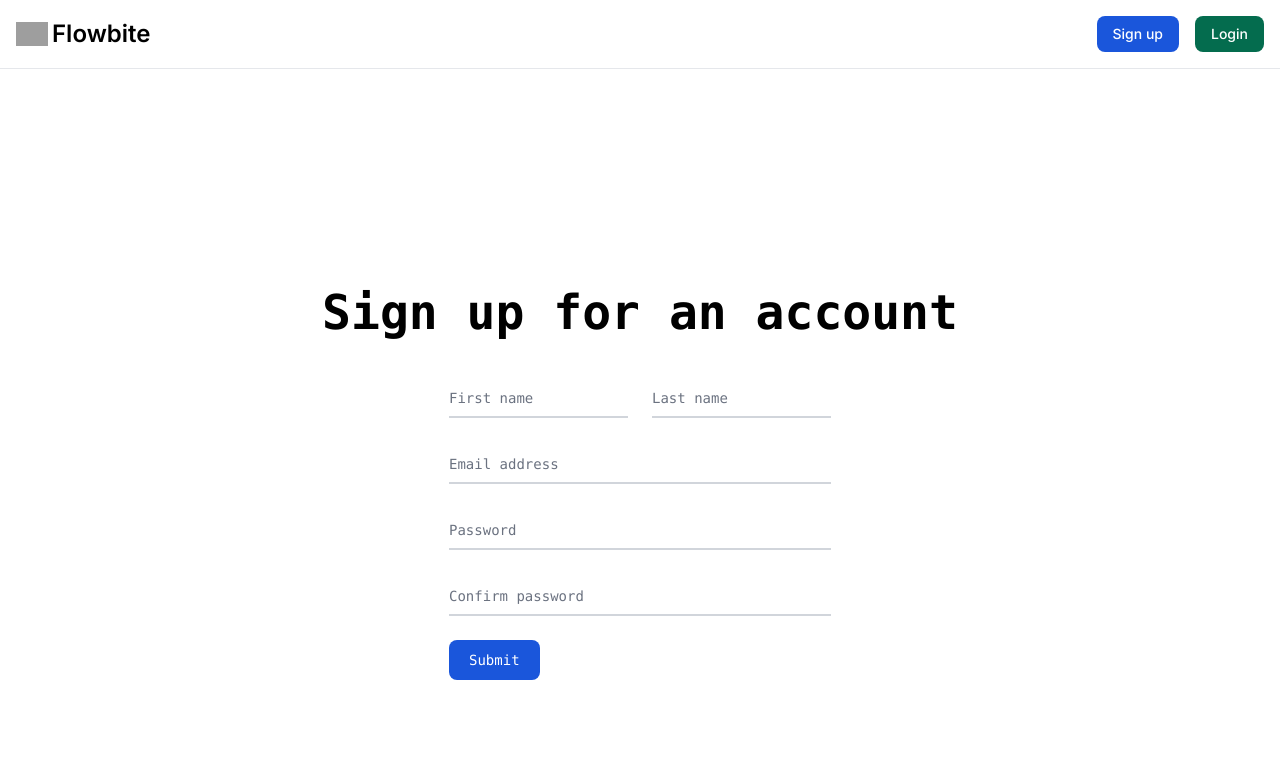
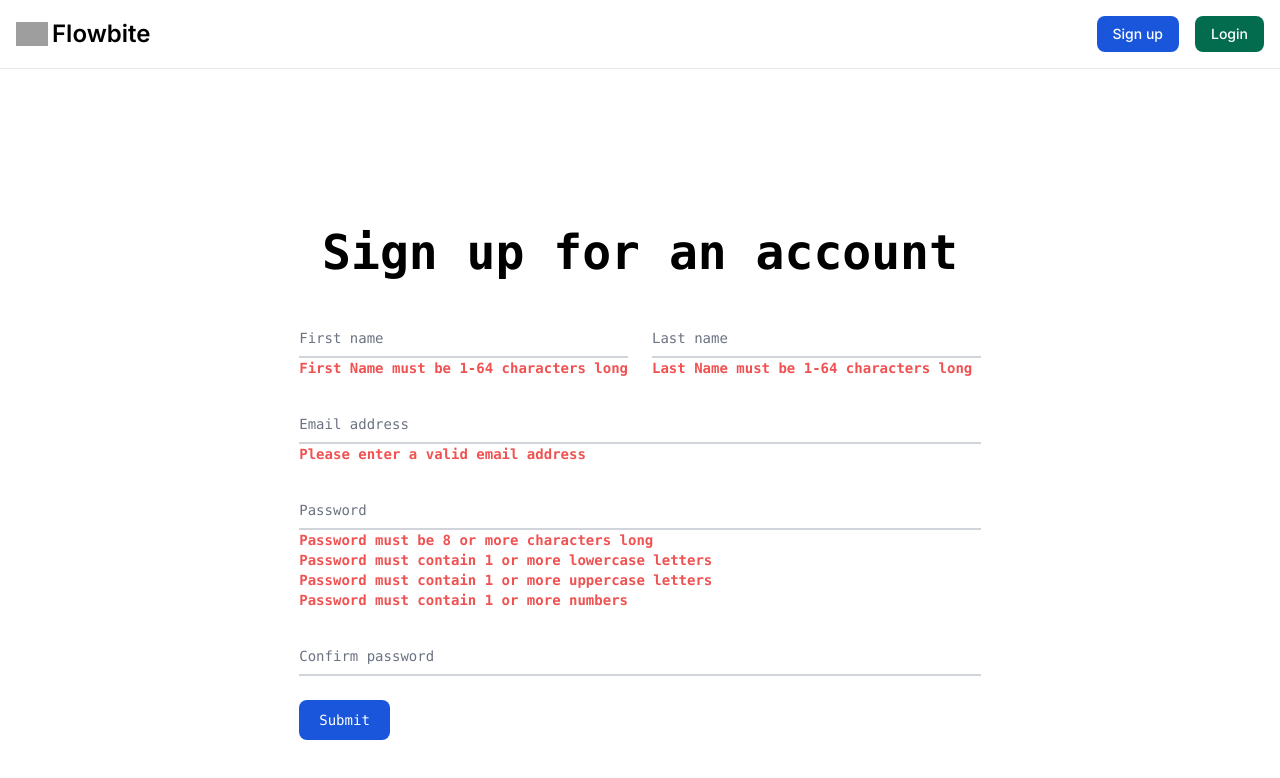
Before and after one commit to TonyLiu0226/next-entries-client, a Next.js app: page /signup in a window 1280 px wide. Shown: the top 778 px of the page. Built offline with nearby package versions, Linux system fonts and the light colour scheme; grey boxes are pictures that could not be loaded.

Commit message:
login and signup setup working

```diff
--- a/app/layout.tsx
+++ b/app/layout.tsx
@@ -3,13 +3,14 @@ import { Inter } from 'next/font/google'
 import React from 'react'
 import Navbar from 'flowbite-react'
 import NavMenu from '../components/Navbar'
-import {Firebase} from '../firebase/firebase'
+import Firebase from '../firebase/firebase'
+import { createUserWithEmailAndPassword, getAuth } from "firebase/auth";
 
 const inter = Inter({ subsets: ['latin'] })
 
 //initialize firebase
 try {
-  const fb = Firebase();
+  const fb = Firebase;
   console.log(fb);
 }
 catch (e) {
--- a/components/Login.tsx
+++ b/components/Login.tsx
@@ -1,22 +1,59 @@
+'use client'
+
 import React from 'react'
+import { useState, useEffect } from 'react'
 import Form from 'flowbite-react'
+import Firebase from '../firebase/firebase';
+import { signInWithEmailAndPassword, getAuth } from "firebase/auth";
 
+const auth = getAuth(Firebase)
 const Login = () => {
+
+  //form fields
+  const [email, setEmail] = useState<string>("")
+  const [password, setPassword] = useState<string>("")
+
+  //error flags
+  const [loginError, setLoginError] = useState(false)
+
+  //functions to update fields on change
+  const changeEmail = (e: any) => {
+    setEmail(e.target.value)
+  }
+
+  const changePassword = (e:any) => {
+    setPassword(e.target.value)
+  }
+
+  //queries our firebase authentication service to login the user
+  const login = async() => {
+    try {
+      const result = await signInWithEmailAndPassword(auth, email, password)
+      console.log(result)
+      setLoginError(false)
+    }
+    catch (e) {
+      console.log(e)
+      setLoginError(true)
+    }
+  }
+
   return(
     <div className="px-20 z-0 w-full min-h-screen min-w-screen items-center flex-col justify-center align-center font-mono text-sm lg:flex">
         <h1 className="font-mono font-bold text-5xl mt-10 mb-5">Log in</h1>
     <div className="max-w-5xl pt-5 px-5">
     <form>
   <div className="relative z-0 w-full min-w-5xl mb-6 group">
-      <input type="email" name="floating_email" id="floating_email" className="block py-2.5 px-0 w-full text-sm text-gray-900 bg-transparent border-0 border-b-2 border-gray-300 appearance-none dark:text-white dark:border-gray-600 dark:focus:border-blue-500 focus:outline-none focus:ring-0 focus:border-blue-600 peer" placeholder=" " required />
+      <input type="email" name="floating_email" id="floating_email" className="block py-2.5 px-0 w-full text-sm text-gray-900 bg-transparent border-0 border-b-2 border-gray-300 appearance-none dark:text-white dark:border-gray-600 dark:focus:border-blue-500 focus:outline-none focus:ring-0 focus:border-blue-600 peer" placeholder=" " value={email} onChange={changeEmail} required />
       <label className="peer-focus:font-medium absolute text-sm text-gray-500 dark:text-gray-400 duration-300 transform -translate-y-6 scale-75 top-3 -z-10 origin-[0] peer-focus:left-0 peer-focus:text-blue-600 peer-focus:dark:text-blue-500 peer-placeholder-shown:scale-100 peer-placeholder-shown:translate-y-0 peer-focus:scale-75 peer-focus:-translate-y-6">Email address</label>
   </div>
   <div className="relative z-0 w-full min-w-5xl mb-6 group">
-      <input type="password" name="floating_password" id="floating_password" className="block py-2.5 px-0 w-full text-sm text-gray-900 bg-transparent border-0 border-b-2 border-gray-300 appearance-none dark:text-white dark:border-gray-600 dark:focus:border-blue-500 focus:outline-none focus:ring-0 focus:border-blue-600 peer" placeholder=" " required />
+      <input type="password" name="floating_password" id="floating_password" className="block py-2.5 px-0 w-full text-sm text-gray-900 bg-transparent border-0 border-b-2 border-gray-300 appearance-none dark:text-white dark:border-gray-600 dark:focus:border-blue-500 focus:outline-none focus:ring-0 focus:border-blue-600 peer" placeholder=" " value={password} onChange={changePassword} required />
       <label className="peer-focus:font-medium absolute text-sm text-gray-500 dark:text-gray-400 duration-300 transform -translate-y-6 scale-75 top-3 -z-10 origin-[0] peer-focus:left-0 peer-focus:text-blue-600 peer-focus:dark:text-blue-500 peer-placeholder-shown:scale-100 peer-placeholder-shown:translate-y-0 peer-focus:scale-75 peer-focus:-translate-y-6">Password</label>
   </div>
-  <button type="submit" className="text-white bg-blue-700 hover:bg-blue-800 focus:ring-4 focus:outline-none focus:ring-blue-300 font-medium rounded-lg text-sm w-full sm:w-auto px-5 py-2.5 text-center dark:bg-blue-600 dark:hover:bg-blue-700 dark:focus:ring-blue-800">Submit</button>
 </form>
+  <button type="submit" className="text-white bg-blue-700 hover:bg-blue-800 focus:ring-4 focus:outline-none focus:ring-blue-300 font-medium rounded-lg text-sm w-full sm:w-auto px-5 py-2.5 text-center dark:bg-blue-600 dark:hover:bg-blue-700 dark:focus:ring-blue-800" onClick={login}>Submit</button>
+    {loginError && <h3 className="font-mono font-bold text-2xl text-red-500">LOGIN ERROR: Email and/or password is not correct</h3>}
 </div>
 </div>
   )
--- a/components/Signup.tsx
+++ b/components/Signup.tsx
@@ -1,7 +1,99 @@
+'use client'
+
 import React from 'react'
+import { useState, useEffect } from 'react'
 import Form from 'flowbite-react'
+import Firebase from '../firebase/firebase';
+import { createUserWithEmailAndPassword, getAuth } from "firebase/auth";
+
+//initializes firebase auth instance
+const auth = getAuth(Firebase)
 
 const Signup = () => {
+  //form fields
+  let [firstName, setFirstName] = useState<string>("")
+  let [lastName, setLastName] = useState<string>("")
+  let [email, setEmail] = useState<string>("")
+  let [password1, setPassword1] = useState<string>("")
+  let [password2, setPassword2] = useState<string>("")
+
+  //error flags
+  let [errors, setErrors] = useState<string[]>([])
+  let [submitError, setSubmitError] = useState<boolean>(false)
+
+  //functions to change field values
+  const changeFirstName = (e: any) => {
+    setFirstName(e.target.value);
+  }
+
+  const changeLastName = (e: any) => {
+    setLastName(e.target.value);
+  }
+
+  const changeEmail = (e: any) => {
+    setEmail(e.target.value);
+  }
+
+  const changePassword1 = (e: any) => {
+    setPassword1(e.target.value);
+  }
+
+  const changePassword2 = (e: any) => {
+    setPassword2(e.target.value);
+  }
+
+  //validation logic to ensure all fields are valid
+  const validateFields = useEffect(()=> {
+    let newErrors : string[] = []
+    if (firstName.length < 1 || firstName.length > 64) {
+      newErrors.push("firstName")
+    }
+    if (lastName.length < 1 || lastName.length > 64) {
+      newErrors.push("lastName")
+    }
+    if (email.length < 5 || email.length > 256 || !((/[a-z0-9]+@[a-z]+\.[a-z]{2,5}/).test(email))) {
+      newErrors.push("email")
+    }
+    if (password1.length < 8) {
+      newErrors.push("passwordTooShort")
+    }
+    if (!((/[a-z]/).test(password1))) {
+      newErrors.push("noLowercase")
+    }
+    if (!((/[A-Z]/).test(password1))) {
+      newErrors.push("noUppercase")
+    }
+    if (!((/[0-9]/).test(password1))) {
+      newErrors.push("noNumber")
+    }
+    if (password1 != password2) {
+      newErrors.push("passwordsNotMatching")
+    }
+    console.log(newErrors)
+    setErrors(newErrors)
+  }, [firstName, lastName, email, password1, password2])
+
+  //signs up and creates the account
+  const signup = async() => {
+    //verifies that all fields are filled out correctly
+    if (errors.length) {
+      console.error("failed to submit")
+      setSubmitError(true)
+    }
+    else {
+      //in the future, save the user's name along with its UID to the main database
+      try {
+        let result = await createUserWithEmailAndPassword(auth, email, password1)
+        console.log(result)
+        setSubmitError(false)
+      }
+      catch (e) {
+        console.error(e)
+        setSubmitError(true)
+      }
+    }
+  }
+
   return(
     <div className="px-20 z-0 w-full min-h-screen min-w-screen items-center flex-col justify-center align-center font-mono text-sm lg:flex">
         <h1 className="font-mono font-bold text-5xl mt-10 mb-5">Sign up for an account</h1>
@@ -9,28 +101,48 @@ const Signup = () => {
     <form>
   <div className="grid md:grid-cols-2 md:gap-6">
     <div className="relative z-0 w-full mb-6 group">
-        <input type="text" name="floating_first_name" id="floating_first_name" className="block py-2.5 px-0 w-full text-sm text-gray-900 bg-transparent border-0 border-b-2 border-gray-300 appearance-none dark:text-white dark:border-gray-600 dark:focus:border-blue-500 focus:outline-none focus:ring-0 focus:border-blue-600 peer" placeholder=" " required />
+        <input type="text" name="floating_first_name" id="floating_first_name" className="block py-2.5 px-0 w-full text-sm text-gray-900 bg-transparent border-0 border-b-2 border-gray-300 appearance-none dark:text-white dark:border-gray-600 dark:focus:border-blue-500 focus:outline-none focus:ring-0 focus:border-blue-600 peer" placeholder=" " value={firstName} onChange={changeFirstName} required />
         <label className="peer-focus:font-medium absolute text-sm text-gray-500 dark:text-gray-400 duration-300 transform -translate-y-6 scale-75 top-3 -z-10 origin-[0] peer-focus:left-0 peer-focus:text-blue-600 peer-focus:dark:text-blue-500 peer-placeholder-shown:scale-100 peer-placeholder-shown:translate-y-0 peer-focus:scale-75 peer-focus:-translate-y-6">First name</label>
+        {errors.includes("firstName") &&
+        <h3 className="font-mono font-bold text-sm text-red-500">First Name must be 1-64 characters long</h3>}
     </div>
+
     <div className="relative z-0 w-full mb-6 group">
-        <input type="text" name="floating_last_name" id="floating_last_name" className="block py-2.5 px-0 w-full text-sm text-gray-900 bg-transparent border-0 border-b-2 border-gray-300 appearance-none dark:text-white dark:border-gray-600 dark:focus:border-blue-500 focus:outline-none focus:ring-0 focus:border-blue-600 peer" placeholder=" " required />
+        <input type="text" name="floating_last_name" id="floating_last_name" className="block py-2.5 px-0 w-full text-sm text-gray-900 bg-transparent border-0 border-b-2 border-gray-300 appearance-none dark:text-white dark:border-gray-600 dark:focus:border-blue-500 focus:outline-none focus:ring-0 focus:border-blue-600 peer" placeholder=" " value={lastName} onChange={changeLastName} required />
         <label className="peer-focus:font-medium absolute text-sm text-gray-500 dark:text-gray-400 duration-300 transform -translate-y-6 scale-75 top-3 -z-10 origin-[0] peer-focus:left-0 peer-focus:text-blue-600 peer-focus:dark:text-blue-500 peer-placeholder-shown:scale-100 peer-placeholder-shown:translate-y-0 peer-focus:scale-75 peer-focus:-translate-y-6">Last name</label>
+        {errors.includes("lastName") &&
+        <h3 className="font-mono font-bold text-sm text-red-500">Last Name must be 1-64 characters long</h3>}
     </div>
+
   </div>
   <div className="relative z-0 w-full mb-6 group">
-      <input type="email" name="floating_email" id="floating_email" className="block py-2.5 px-0 w-full text-sm text-gray-900 bg-transparent border-0 border-b-2 border-gray-300 appearance-none dark:text-white dark:border-gray-600 dark:focus:border-blue-500 focus:outline-none focus:ring-0 focus:border-blue-600 peer" placeholder=" " required />
+      <input type="email" name="floating_email" id="floating_email" className="block py-2.5 px-0 w-full text-sm text-gray-900 bg-transparent border-0 border-b-2 border-gray-300 appearance-none dark:text-white dark:border-gray-600 dark:focus:border-blue-500 focus:outline-none focus:ring-0 focus:border-blue-600 peer" placeholder=" " value={email} onChange={changeEmail} required />
       <label className="peer-focus:font-medium absolute text-sm text-gray-500 dark:text-gray-400 duration-300 transform -translate-y-6 scale-75 top-3 -z-10 origin-[0] peer-focus:left-0 peer-focus:text-blue-600 peer-focus:dark:text-blue-500 peer-placeholder-shown:scale-100 peer-placeholder-shown:translate-y-0 peer-focus:scale-75 peer-focus:-translate-y-6">Email address</label>
+      {errors.includes("email") &&
+        <h3 className="font-mono font-bold text-sm text-red-500">Please enter a valid email address</h3>}
   </div>
   <div className="relative z-0 w-full mb-6 group">
-      <input type="password" name="floating_password" id="floating_password" className="block py-2.5 px-0 w-full text-sm text-gray-900 bg-transparent border-0 border-b-2 border-gray-300 appearance-none dark:text-white dark:border-gray-600 dark:focus:border-blue-500 focus:outline-none focus:ring-0 focus:border-blue-600 peer" placeholder=" " required />
+      <input type="password" name="floating_password" id="floating_password" className="block py-2.5 px-0 w-full text-sm text-gray-900 bg-transparent border-0 border-b-2 border-gray-300 appearance-none dark:text-white dark:border-gray-600 dark:focus:border-blue-500 focus:outline-none focus:ring-0 focus:border-blue-600 peer" placeholder=" " value={password1} onChange={changePassword1} required />
       <label className="peer-focus:font-medium absolute text-sm text-gray-500 dark:text-gray-400 duration-300 transform -translate-y-6 scale-75 top-3 -z-10 origin-[0] peer-focus:left-0 peer-focus:text-blue-600 peer-focus:dark:text-blue-500 peer-placeholder-shown:scale-100 peer-placeholder-shown:translate-y-0 peer-focus:scale-75 peer-focus:-translate-y-6">Password</label>
+      {errors.includes("passwordTooShort") &&
+        <h3 className="font-mono font-bold text-sm text-red-500">Password must be 8 or more characters long</h3>}
+      {errors.includes("noLowercase") &&
+        <h3 className="font-mono font-bold text-sm text-red-500">Password must contain 1 or more lowercase letters</h3>}
+        {errors.includes("noUppercase") &&
+        <h3 className="font-mono font-bold text-sm text-red-500">Password must contain 1 or more uppercase letters</h3>}
+        {errors.includes("noNumber") &&
+        <h3 className="font-mono font-bold text-sm text-red-500">Password must contain 1 or more numbers</h3>}
   </div>
   <div className="relative z-0 w-full mb-6 group">
-      <input type="password" name="repeat_password" id="floating_repeat_password" className="block py-2.5 px-0 w-full text-sm text-gray-900 bg-transparent border-0 border-b-2 border-gray-300 appearance-none dark:text-white dark:border-gray-600 dark:focus:border-blue-500 focus:outline-none focus:ring-0 focus:border-blue-600 peer" placeholder=" " required />
+      <input type="password" name="repeat_password" id="floating_repeat_password" className="block py-2.5 px-0 w-full text-sm text-gray-900 bg-transparent border-0 border-b-2 border-gray-300 appearance-none dark:text-white dark:border-gray-600 dark:focus:border-blue-500 focus:outline-none focus:ring-0 focus:border-blue-600 peer" placeholder=" " value={password2} onChange={changePassword2} required />
       <label className="peer-focus:font-medium absolute text-sm text-gray-500 dark:text-gray-400 duration-300 transform -translate-y-6 scale-75 top-3 -z-10 origin-[0] peer-focus:left-0 peer-focus:text-blue-600 peer-focus:dark:text-blue-500 peer-placeholder-shown:scale-100 peer-placeholder-shown:translate-y-0 peer-focus:scale-75 peer-focus:-translate-y-6">Confirm password</label>
+      {errors.includes("passwordsNotMatching") &&
+        <h3 className="font-mono font-bold text-sm text-red-500">Passwords don't match</h3>}
   </div>
-  <button type="submit" className="text-white bg-blue-700 hover:bg-blue-800 focus:ring-4 focus:outline-none focus:ring-blue-300 font-medium rounded-lg text-sm w-full sm:w-auto px-5 py-2.5 text-center dark:bg-blue-600 dark:hover:bg-blue-700 dark:focus:ring-blue-800">Submit</button>
 </form>
+<button className="text-white bg-blue-700 hover:bg-blue-800 focus:ring-4 focus:outline-none focus:ring-blue-300 font-medium rounded-lg text-sm w-full sm:w-auto px-5 py-2.5 text-center dark:bg-blue-600 dark:hover:bg-blue-700 dark:focus:ring-blue-800" onClick={signup}>Submit</button>
+{submitError &&
+        <h3 className="font-mono font-bold text-2xl text-red-500">Something went wrong when creating your account, please try again</h3>}
 </div>
 </div>
   )
```
Also changed, not shown: firebase/firebase.ts (+4 -8 lines).
